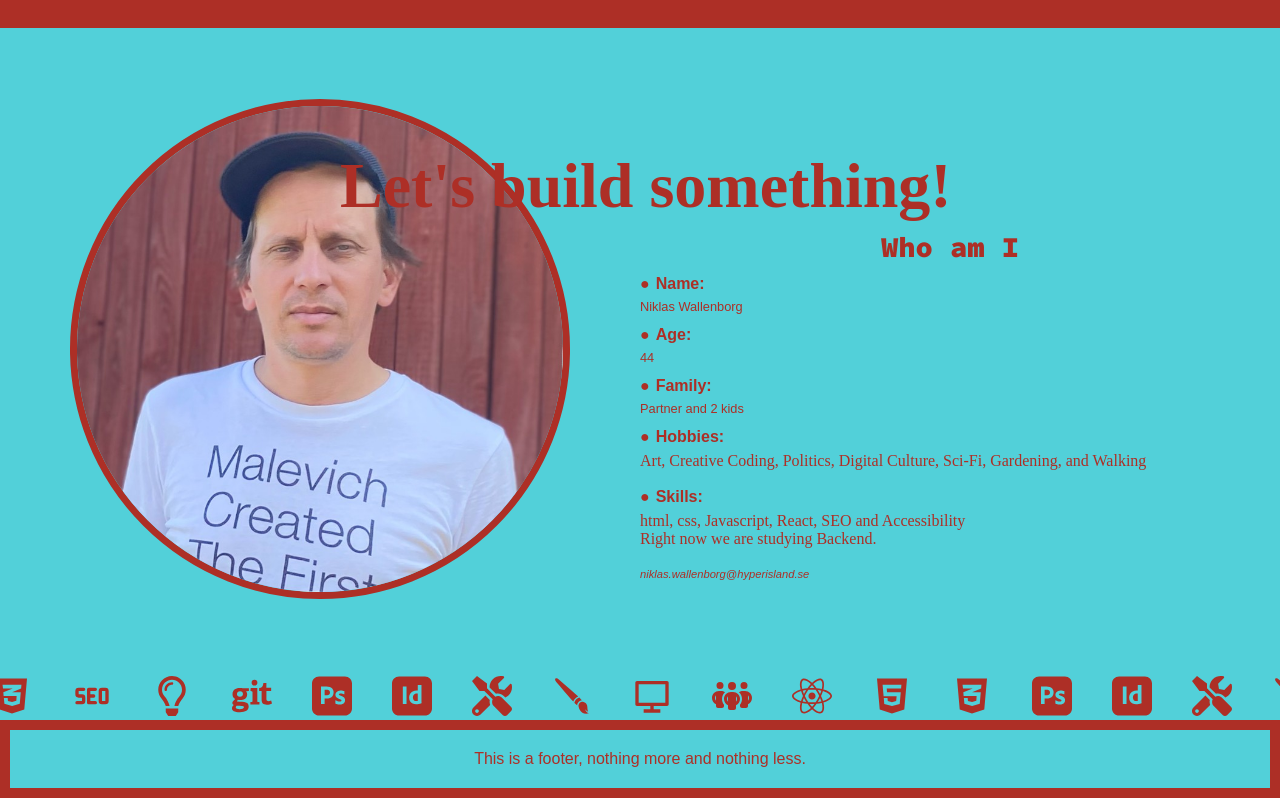
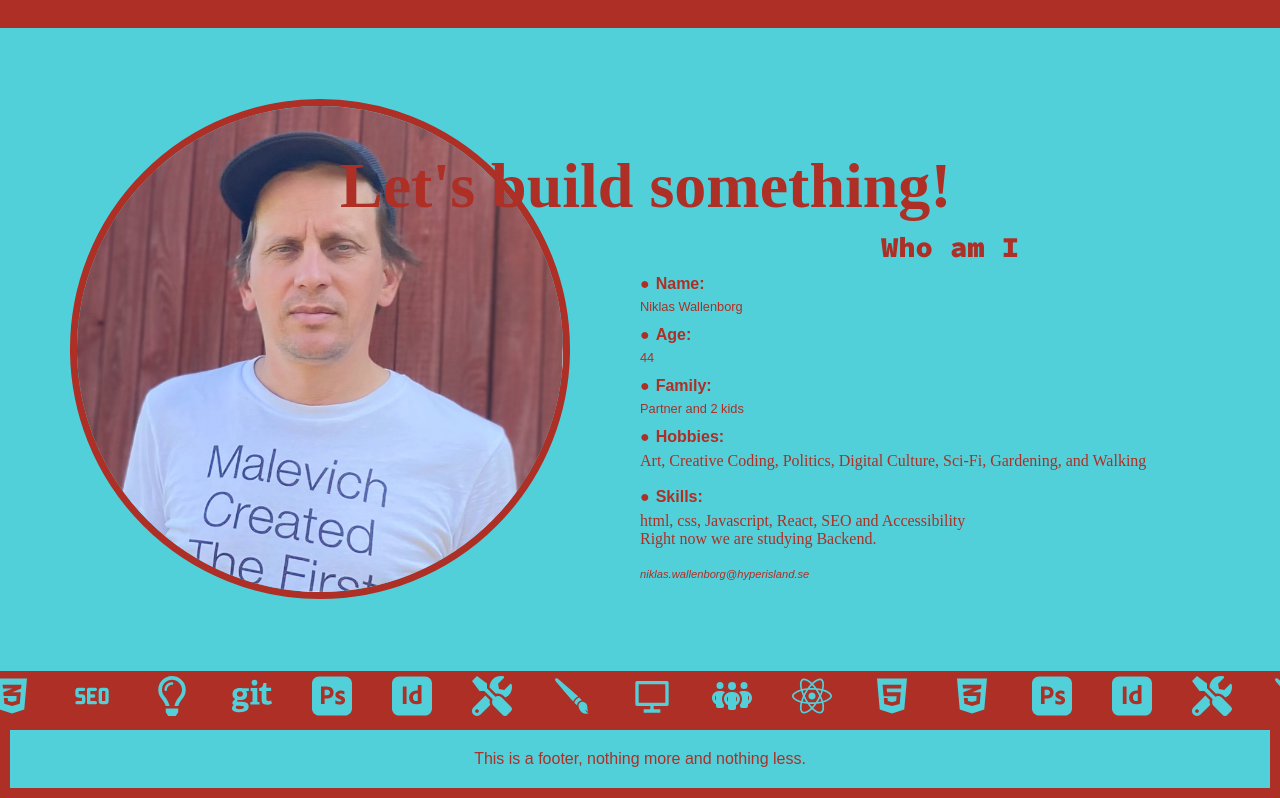
Before and after one commit to Wallenborg/front-port, a React (Create React App) app: page / in a window 1280 px wide. Shown: the part 4472-5270 px from the top of the page. Built offline with nearby package versions, Linux system fonts and the light colour scheme; a web font is replaced by a local one.

Commit message:
change color on marquee-icon

```diff
--- a/src/components/iconMarquee/IconMarquee.css
+++ b/src/components/iconMarquee/IconMarquee.css
@@ -3,11 +3,11 @@
   height: 40px;
   margin-right: 40px;
   margin-top: 5px;
-  color: var(--clr-accent);
+  color: var(--clr-primary);
 }
 
 .marquee {
   position: relative;
   z-index: 5000;
-  background-color: var(--clr-primary);
+  background-color: var(--clr-accent);
 }
```
